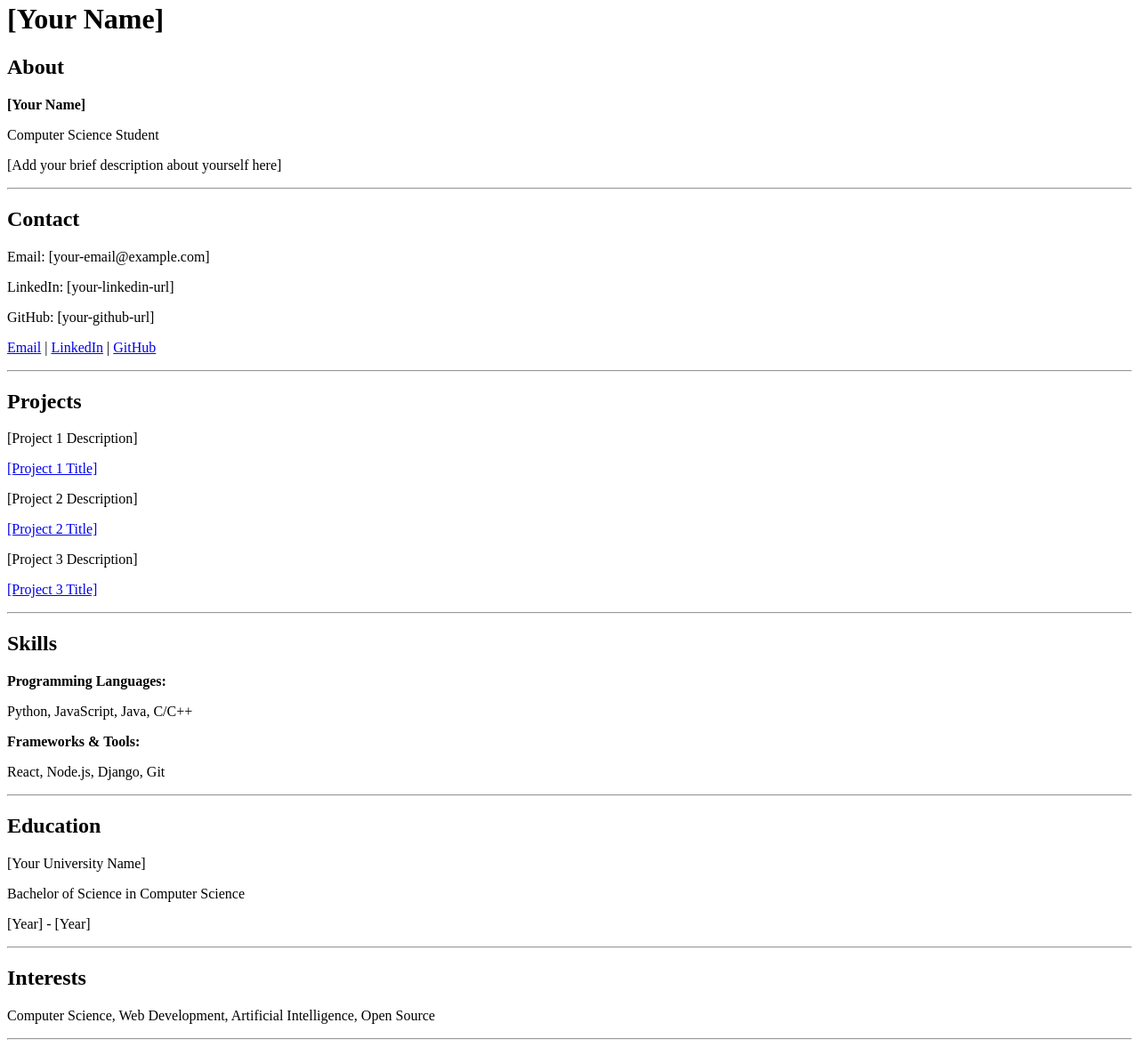
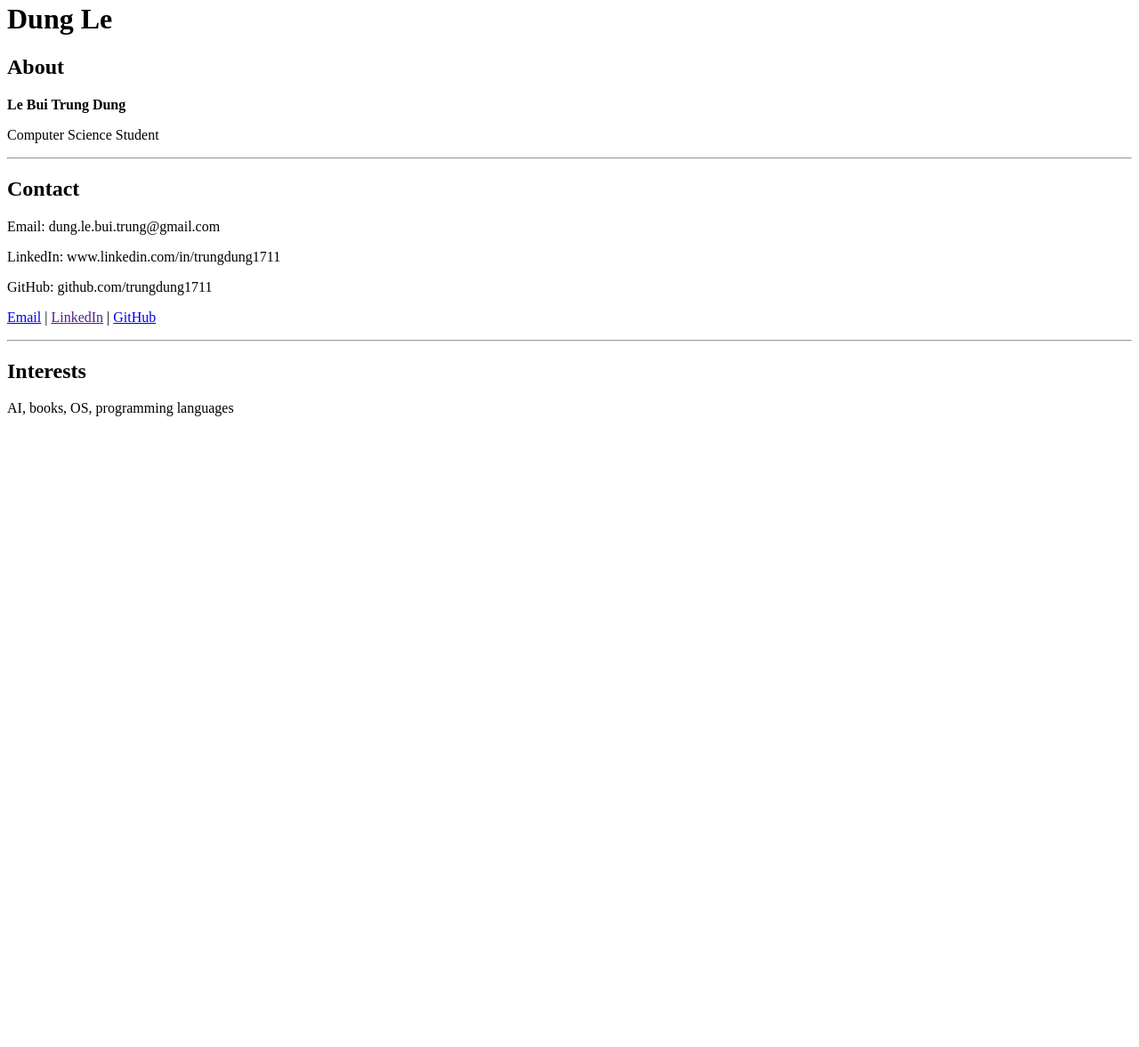
Before and after one commit to trungdung1711/trungdung1711.github.io, a plain HTML site: page index.html in a window 1280 px wide. Shown: the part 18-1195 px from the top of the page at 89% size. After the commit the page ends 800 px from the top, so only its background shows below. Drawn offline with Linux system fonts and the light colour scheme.

Commit message:
feat(main): ✨ add information

```diff
--- a/index.html
+++ b/index.html
@@ -2,61 +2,33 @@
 <html>
 <body>
 
-<h1>[Your Name]</h1>
+<h1>Dung Le</h1>
 
 <section id="about">
     <h2>About</h2>
-    <p><strong>[Your Name]</strong></p>
+    <p><strong>Le Bui Trung Dung</strong></p>
     <p>Computer Science Student</p>
-    <p>[Add your brief description about yourself here]</p>
 </section>
 <hr>
+
 <section id="contact">
     <h2>Contact</h2>
-    <p>Email: [your-email@example.com]</p>
-    <p>LinkedIn: [your-linkedin-url]</p>
-    <p>GitHub: [your-github-url]</p>
+    <p>Email: dung.le.bui.trung@gmail.com</p>
+    <p>LinkedIn: www.linkedin.com/in/trungdung1711</p>
+    <p>GitHub: github.com/trungdung1711</p>
 
     <p>
-        <a href="[your-email@example.com]">Email</a> |
-        <a href="[your-linkedin-url]">LinkedIn</a> |
-        <a href="[your-github-url]">GitHub</a>
+        <a href="dung.le.bui.trung@gmail.com">Email</a> |
+        <a href="">LinkedIn</a> |
+        <a href="github.com/trungdung1711">GitHub</a>
     </p>
 </section>
 <hr>
-<section id="projects">
-    <h2>Projects</h2>
-    <p>[Project 1 Description]</p>
-    <p><a href="[project1-url]">[Project 1 Title]</a></p>
 
-    <p>[Project 2 Description]</p>
-    <p><a href="[project2-url]">[Project 2 Title]</a></p>
-
-    <p>[Project 3 Description]</p>
-    <p><a href="[project3-url]">[Project 3 Title]</a></p>
-</section>
-<hr>
-<section id="skills">
-    <h2>Skills</h2>
-    <p><strong>Programming Languages:</strong></p>
-    <p>Python, JavaScript, Java, C/C++</p>
-
-    <p><strong>Frameworks & Tools:</strong></p>
-    <p>React, Node.js, Django, Git</p>
-</section>
-<hr>
-<section id="education">
-    <h2>Education</h2>
-    <p>[Your University Name]</p>
-    <p>Bachelor of Science in Computer Science</p>
-    <p>[Year] - [Year]</p>
-</section>
-<hr>
 <section id="interests">
     <h2>Interests</h2>
-    <p>Computer Science, Web Development, Artificial Intelligence, Open Source</p>
+    <p>AI, books, OS, programming languages</p>
 </section>
-<hr>
 
 </body>
 </html>
```
